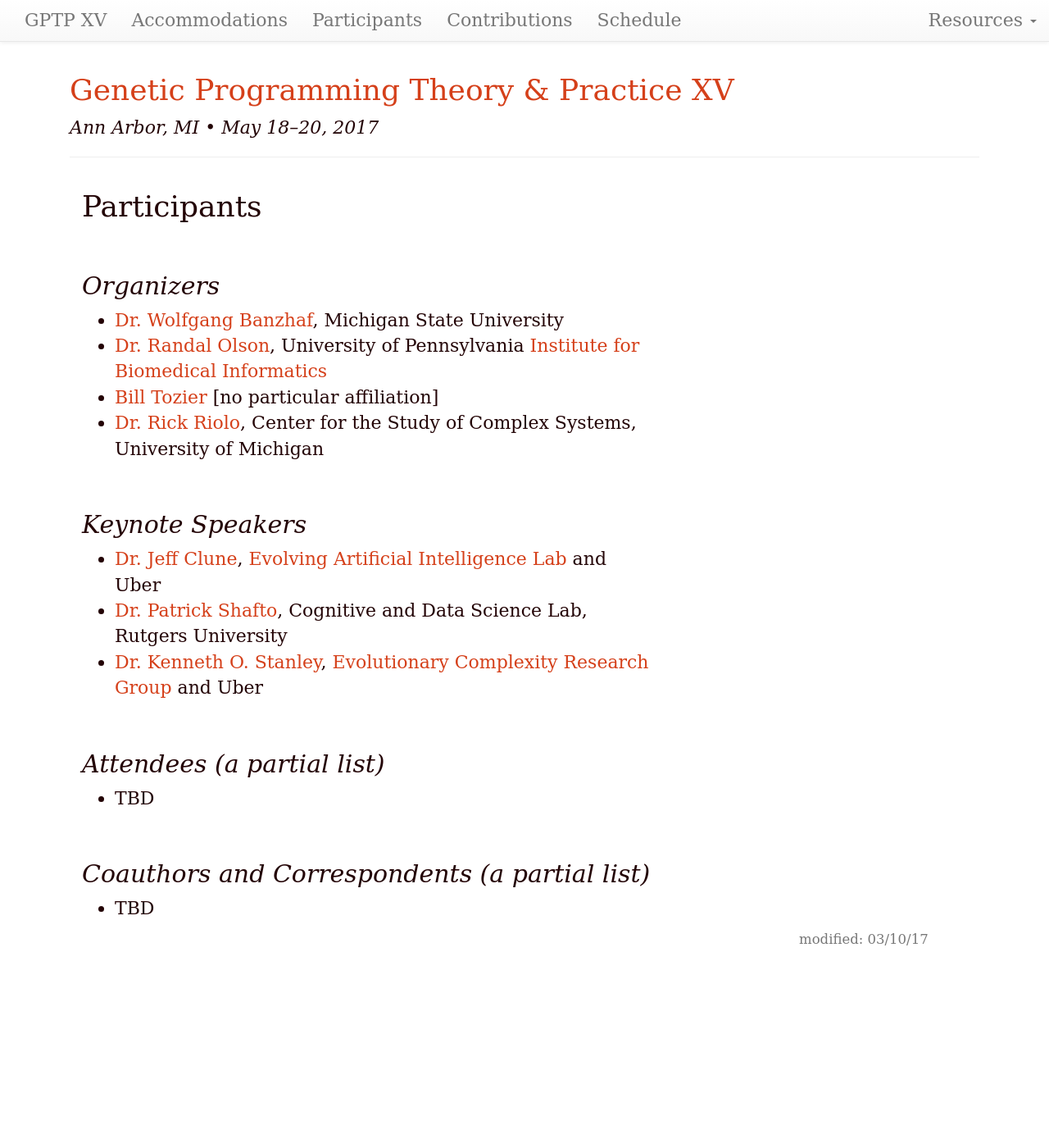
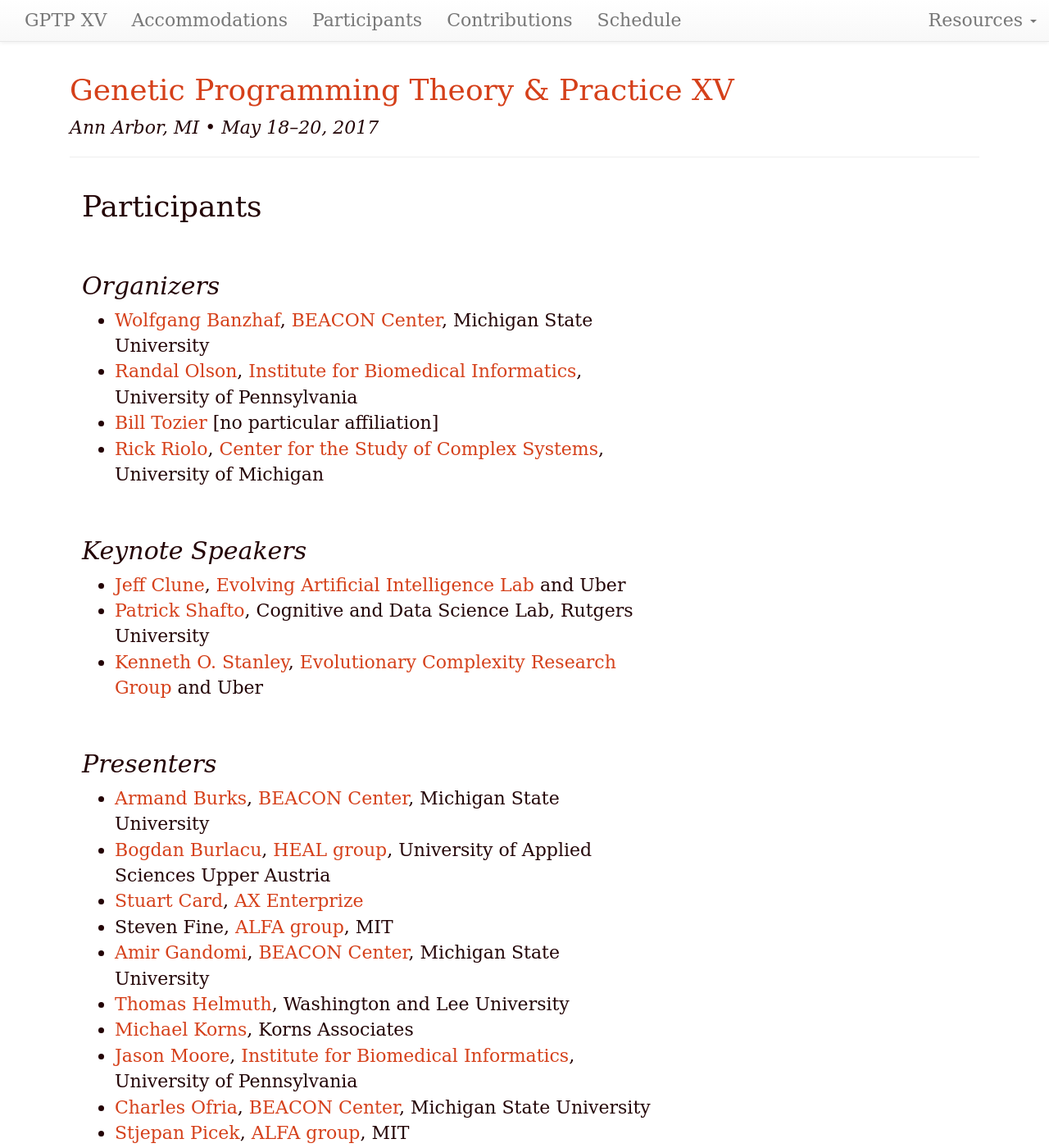
Before and after one commit to GPTP-workshop/gptp-workshop.github.io, a Jekyll site: the page built from attendees.md, in a window 1280 px wide and 1400 px high. Shown: the whole window at 82% size. Built offline with Jekyll 4.4.1, drawn with Linux system fonts in a browser that asks for light colours; our own code applies the rules of GitHub Pages for plain Markdown files; some of the changed text lies outside the part shown.

Commit message:
Add list of presenters

```diff
--- a/attendees.md
+++ b/attendees.md
@@ -9,21 +9,33 @@ dates: "May 18–20, 2017"
 
 ## Organizers
 
-- [Dr. Wolfgang Banzhaf](http://www.cse.msu.edu/~banzhafw/), Michigan State University
-- [Dr. Randal Olson](http://www.randalolson.com), University of Pennsylvania [Institute for Biomedical Informatics](http://upibi.org)
+- [Wolfgang Banzhaf](http://www.cse.msu.edu/~banzhafw/), [BEACON Center](https://www3.beacon-center.org/), Michigan State University
+- [Randal Olson](http://www.randalolson.com), [Institute for Biomedical Informatics](http://upibi.org), University of Pennsylvania
 - [Bill Tozier](http://vaguery.github.io) [no particular affiliation]
-- [Dr. Rick Riolo](https://lsa.umich.edu/cscs/people/affiliated-faculty/rlriolo.html), Center for the Study of Complex Systems, University of Michigan
+- [Rick Riolo](https://lsa.umich.edu/cscs/people/affiliated-faculty/rlriolo.html), [Center for the Study of Complex Systems](https://lsa.umich.edu/cscs), University of Michigan
 
 ## Keynote Speakers
 
-- [Dr. Jeff Clune](http://jeffclune.com/), [Evolving Artificial Intelligence Lab](http://www.evolvingai.org) and Uber
-- [Dr. Patrick Shafto](http://shaftolab.com), Cognitive and Data Science Lab, Rutgers University
-- [Dr. Kenneth O. Stanley](http://www.cs.ucf.edu/~kstanley/), [Evolutionary Complexity Research Group](http://eplex.cs.ucf.edu) and Uber
+- [Jeff Clune](http://jeffclune.com/), [Evolving Artificial Intelligence Lab](http://www.evolvingai.org) and Uber
+- [Patrick Shafto](http://shaftolab.com), Cognitive and Data Science Lab, Rutgers University
+- [Kenneth O. Stanley](http://www.cs.ucf.edu/~kstanley/), [Evolutionary Complexity Research Group](http://eplex.cs.ucf.edu) and Uber
 
-## Attendees (a partial list)
+## Presenters
 
-- TBD
+- [Armand Burks](http://www.cse.msu.edu/~burksarm/), [BEACON Center](https://www3.beacon-center.org/), Michigan State University
+- [Bogdan Burlacu](http://heal.heuristiclab.com/team/burlacu), [HEAL group](http://heal.heuristiclab.com/team/burlacu), University of Applied Sciences Upper Austria
+- [Stuart Card](https://www.researchgate.net/profile/Stuart_Card3), [AX Enterprize](http://axenterprize.com/)
+- Steven Fine, [ALFA group](http://alfagroup.csail.mit.edu/12.x/tiki-index.php), MIT
+- [Amir Gandomi](http://gandomi.beacon-center.org/), [BEACON Center](https://www3.beacon-center.org/), Michigan State University
+- [Thomas Helmuth](https://www.wlu.edu/computer-science/faculty-and-staff/profile?ID=x13084), Washington and Lee University
+- [Michael Korns](http://korns.com/), Korns Associates
+- [Jason Moore](https://www.med.upenn.edu/apps/faculty/index.php/g275/p8803452), [Institute for Biomedical Informatics](http://upibi.org/), University of Pennsylvania
+- [Charles Ofria](http://www.ofria.com/), [BEACON Center](https://www3.beacon-center.org/), Michigan State University
+- [Stjepan Picek](https://scholar.google.com/citations?user=C1enS8IAAAAJ), [ALFA group](http://alfagroup.csail.mit.edu/12.x/tiki-index.php), MIT
+- [Leonardo Trujillo](https://sites.google.com/site/leonardotrujillogp/), [TREE-LAB](http://www.tree-lab.org/), Tijuana Institute of Technology
+- [Lee Spector](http://faculty.hampshire.edu/lspector/), [Computational Intelligence Lab](http://faculty.hampshire.edu/lspector/ici.html), Hampshire College
+- [Ryan Urbanowicz](http://ryanurbanowicz.com/), [Institute for Biomedical Informatics](http://upibi.org), University of Pennsylvania
 
-## Coauthors and Correspondents (a partial list)
+## Coauthors and Correspondents
 
-- TBD
+- [Michael Affenzeller](http://heal.heuristiclab.com/team/affenzeller), [HEAL group](http://heal.heuristiclab.com/team/burlacu), University of Applied Sciences Upper Austria
```
